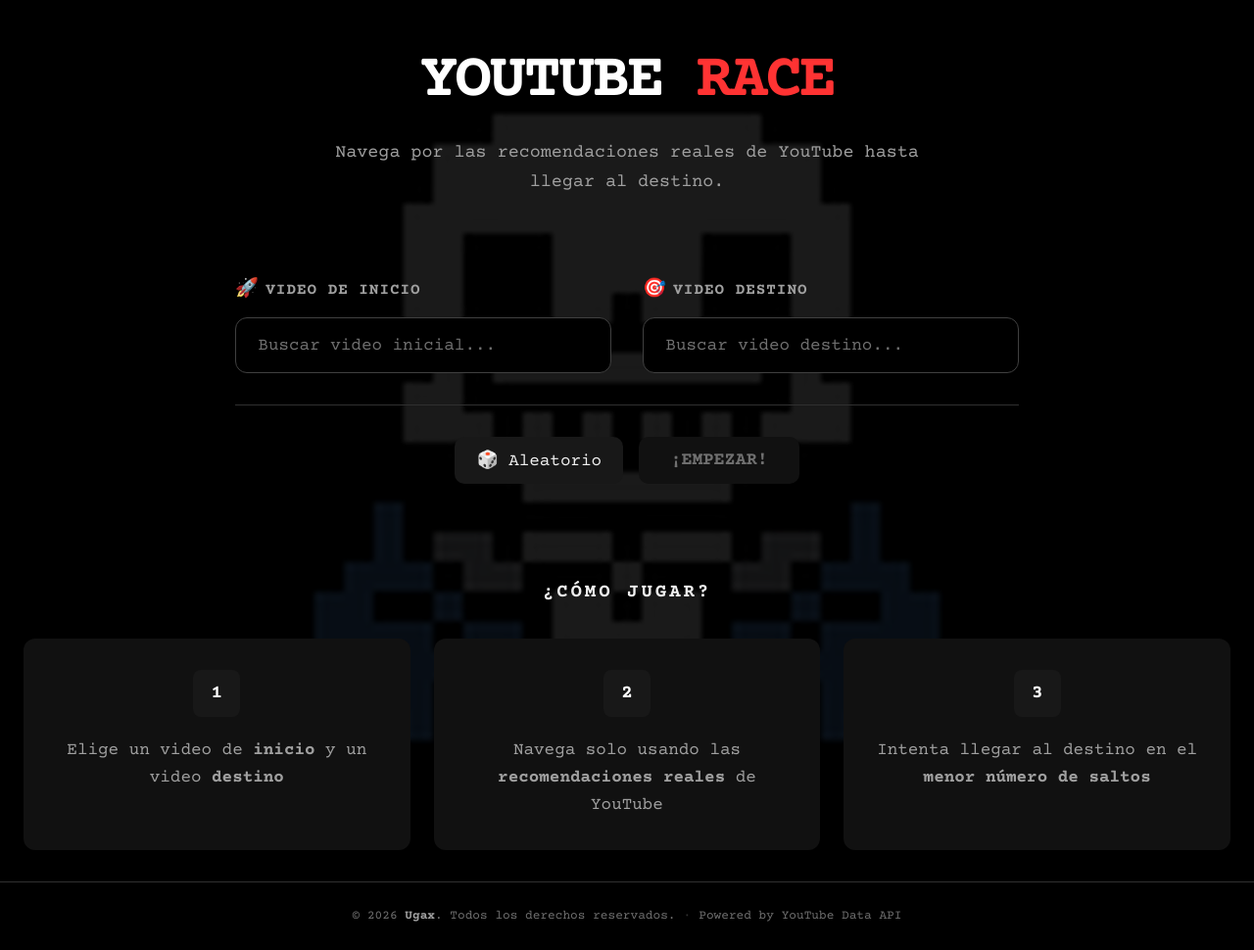
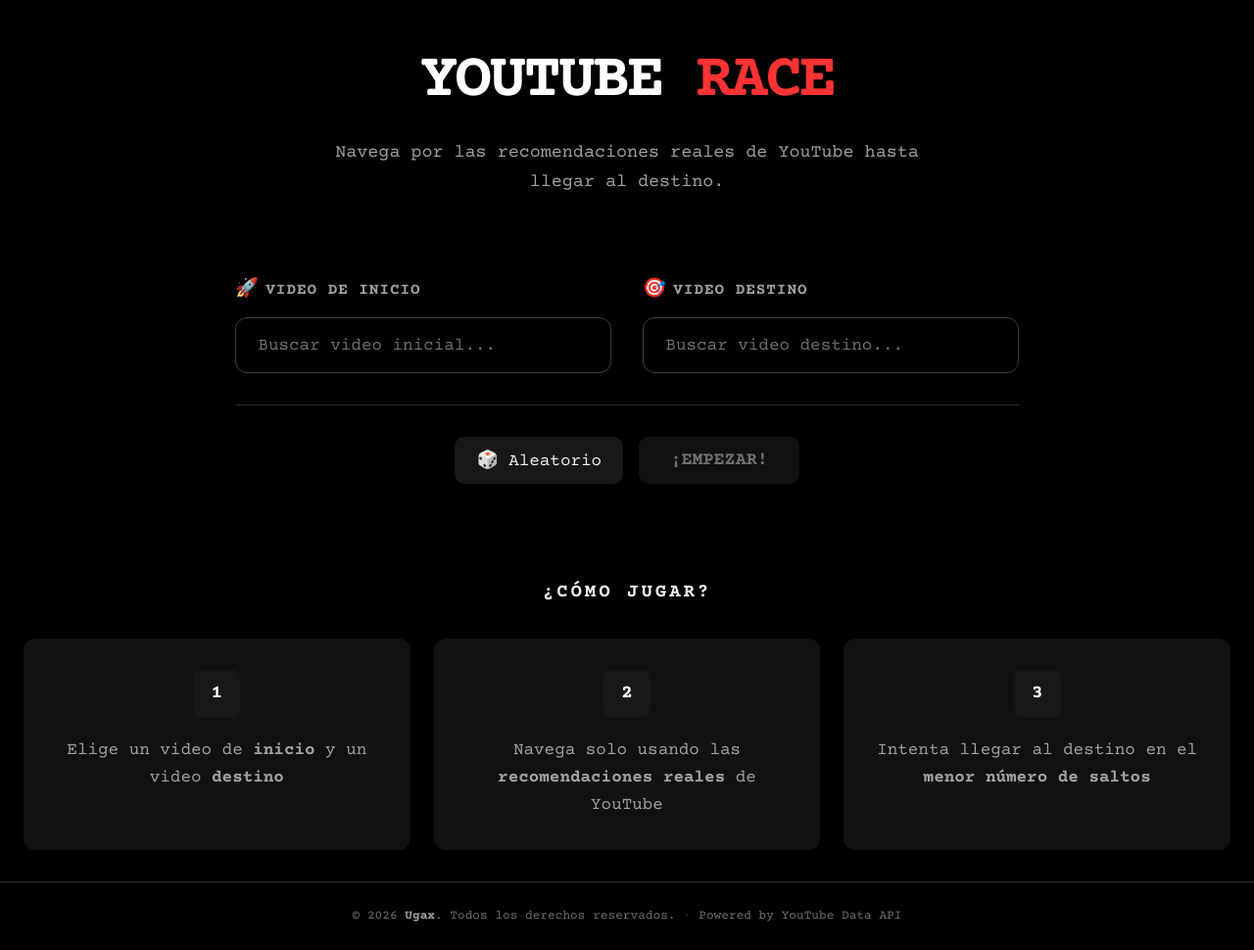
Before and after one commit to itzugax/youtuberace, a FastAPI app: page / in a window 1280 px wide. Shown: the whole page at 98% size. Run offline with FastAPI, Linux system fonts and the light colour scheme.

Commit message:
Remove Sans background, pure black

```diff
--- a/static/style.css
+++ b/static/style.css
@@ -33,21 +33,6 @@ body {
     min-height: 100vh;
     overflow-x: hidden;
     -webkit-font-smoothing: antialiased;
-    position: relative;
-    z-index: 0;
-}
-
-body::before {
-    content: '';
-    position: fixed;
-    top: 0; left: 0; right: 0; bottom: 0;
-    background-image: url('/static/Sans_sprite.webp');
-    background-repeat: no-repeat;
-    background-position: center calc(100% + 200px);
-    background-size: 700px;
-    opacity: 0.1; /* muy poco visible */
-    z-index: -1;
-    pointer-events: none;
 }
 
 .app-wrapper {
```
